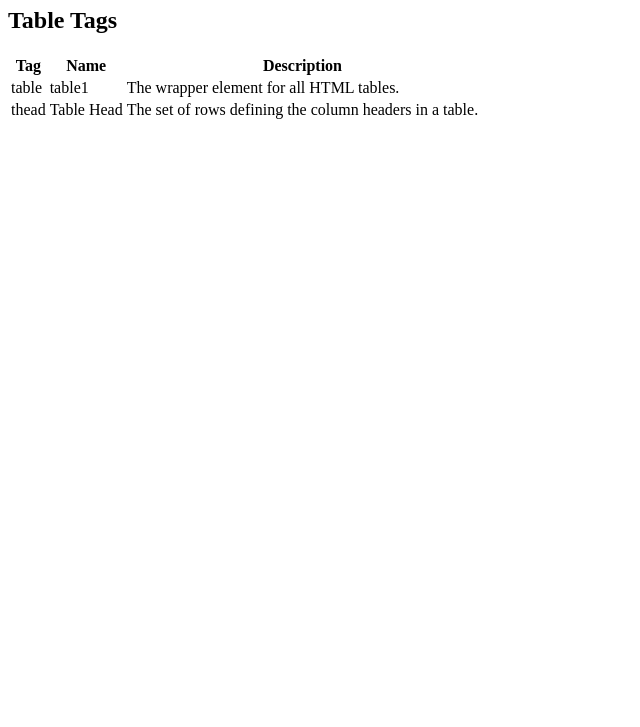
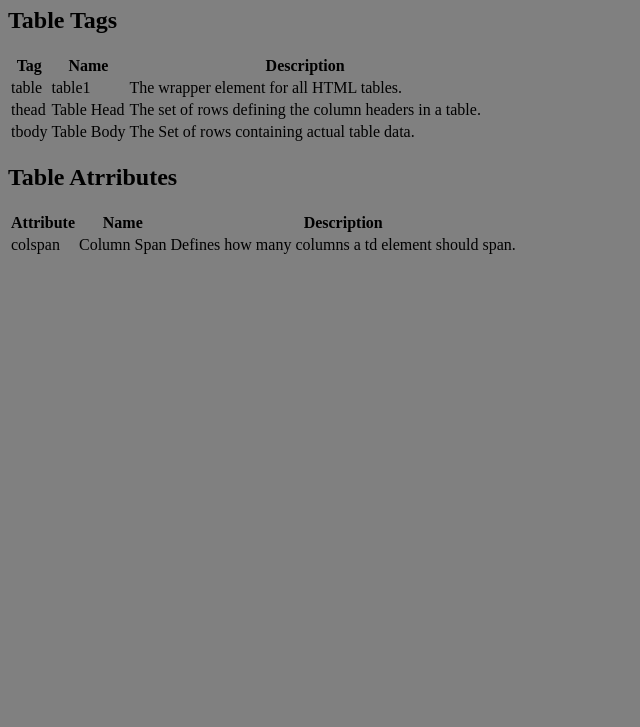
Before and after one commit to yuhyeem/HTML-CSS-CHEATSHEET-PROJECT, a plain HTML site: page table.html in a window 1280 px wide. Shown: the part 73-800 px from the top of the page, without its empty margins (0-640 px from the left). Drawn offline with Linux system fonts and the light colour scheme.

Commit message:
added base skeleton for second table

```diff
--- a/table.css
+++ b/table.css
@@ -0,0 +1,3 @@
+body{
+    background-color: gray;
+}
--- a/table.html
+++ b/table.html
@@ -27,11 +27,28 @@
               <td>Table Head</td>
               <td>The set of rows defining the column headers in a table.</td>
             </tr>
-
+            <tr>
+                <td>tbody</td>
+                <td>Table Body</td>
+                <td>The Set of rows containing actual table data.</td>
+            </tr>
         </tbody>
-
-    </table>
-
+     </table>
+     <h2>Table Atrributes</h2>
+     <table>
+         <thead>
+             <th>Attribute</th>
+             <th>Name</th>
+             <th>Description</th>
+         </thead>
+         <tbody>
+             <tr>
+                 <td>colspan</td>
+                 <td>Column Span</td>
+                 <td>Defines how many columns a td element should span.</td>
+             </tr>
+         </tbody>
+     </table>
 
 
 
```
